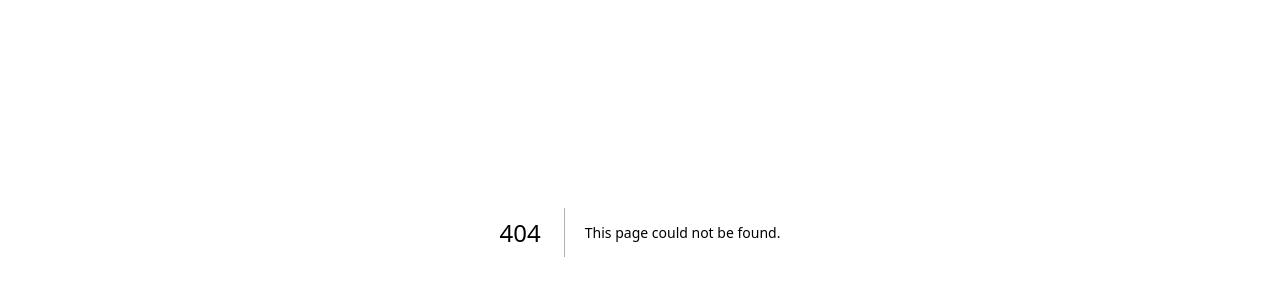
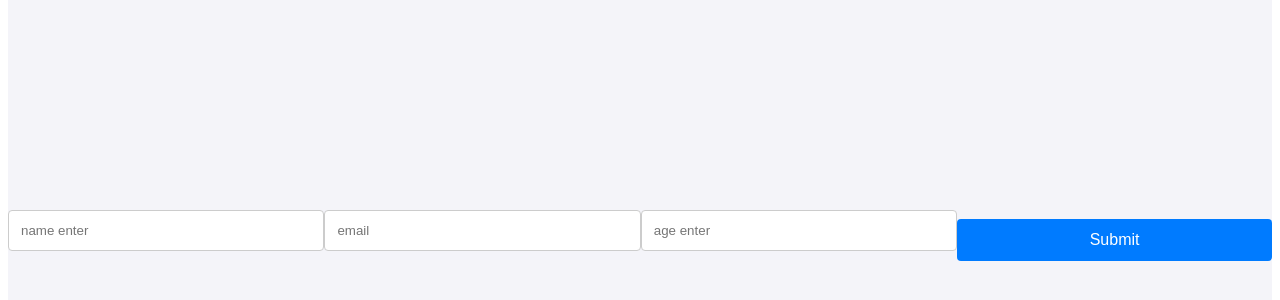
Before and after one commit to Ayushkumar00111/Next.Js_auth, a Next.js app in the folder frontend/nextgen/: page /form in a window 1280 px wide. Before the commit this address had no page. Shown: the part 168-468 px from the top of the page. Built offline with nearby package versions, Linux system fonts and the light colour scheme.

Commit message:
add some details

```diff
--- /dev/null
+++ b/frontend/nextgen/src/app/form/form.css
@@ -0,0 +1,52 @@
+.form-container {
+  display: flex;
+  justify-content: center;
+  align-items: center;
+  height: 100vh;
+  background-color: #f4f4f9;
+}
+
+.simple-form {
+  background: white;
+  padding: 2rem;
+  border-radius: 8px;
+  box-shadow: 0 4px 6px rgba(0, 0, 0, 0.1);
+  width: 100%;
+  max-width: 400px;
+}
+
+.simple-form h2 {
+  margin-bottom: 1.5rem;
+  text-align: center;
+}
+
+label {
+  display: block;
+  margin-bottom: 0.5rem;
+  font-weight: bold;
+}
+
+input {
+  width: 100%;
+  padding: 0.75rem;
+  margin-bottom: 1.25rem;
+  border: 1px solid #ccc;
+  border-radius: 4px;
+  box-sizing: border-box; /* Ensures padding doesn't affect width */
+}
+
+.btn {
+  width: 100%;
+  padding: 0.75rem;
+  background-color: #007bff;
+  color: white;
+  border: none;
+  border-radius: 4px;
+  cursor: pointer;
+  font-size: 1rem;
+
+}
+
+button:hover {
+  background-color: #0056b3;
+}
--- /dev/null
+++ b/frontend/nextgen/src/app/form/page.js
@@ -0,0 +1,49 @@
+"use client"
+
+import "./form.css"
+import { useState } from "react";
+export default function from(){
+    const [name, setname] = useState('');
+       const [age, setage] = useState('');
+          const [email, setemail] = useState('');
+    const appkafun = async ()=>{
+        let data = await fetch("http://localhost:3000/help/1",{
+            method:"Post",
+            body:JSON.stringify({name , age , email })
+        })
+        data = await data.json();
+        console.log(data )
+    }
+    return(
+         <div className="form-container">
+               <input
+          type="text"
+         placeholder="name enter"
+          value={name}
+          onChange={(e)=>{setname(e.target.value)}}
+
+        />
+
+
+        <input
+          type="email"
+         placeholder="email"
+
+          value={email}
+          onChange={(e)=>{setemail(e.target.value)}}
+
+        />
+            <input
+          type="number"
+         placeholder="age enter"
+
+          value={age}
+          onChange={(e)=>{setage(e.target.value)}}
+
+        />
+
+        <button onClick={appkafun} className="btn" type="submit">Submit</button>
+   </div>
+
+    )
+}
--- /dev/null
+++ b/frontend/nextgen/src/app/help/[id]/route.js
@@ -0,0 +1,27 @@
+
+import { NextResponse } from "next/server";
+
+const apidata=async(id)=>{
+    let data = await fetch("http://localhost:3000/api/Users/"+id)
+    data = await data.json();
+    return data.reuslt
+}
+export  async function GET(request , context){
+    const params =await context.params
+    const data = await apidata(params.id);
+    console.log(data)
+
+    return NextResponse.json({result:"success",data:{data}
+    },{status:201})
+}
+export  async function POST(request){
+    const data =  await request.json();
+    console.log(data)
+if(!data.name || !data.age || !data.email){
+     return NextResponse.json({result:"fail"
+    },{status:401})
+}
+
+    return NextResponse.json({result:"success"
+    },{status:201})
+}
--- a/frontend/nextgen/src/app/helpp/page.js
+++ b/frontend/nextgen/src/app/helpp/page.js
@@ -6,7 +6,7 @@ async function api(){
     data = await data.json();
     return data
 }
-export default async function GET(){
+export  async function GET(){
     const data = await api();
 
     return (
@@ -21,9 +21,9 @@ export default async function GET(){
 }
 
 
-export async function POST(request){
+export  async function POST(request){
     const data = await request.json();
-
+console.log(data)
     if(!data.name){
         return NextResponse.json(
             { result: false, message: "Name is required" },
```
Also changed, not shown: frontend/nextgen/src/app/getapi/page.js (+44 -0 lines), frontend/nextgen/src/app/help/page.js (added, +23 -0 lines).
